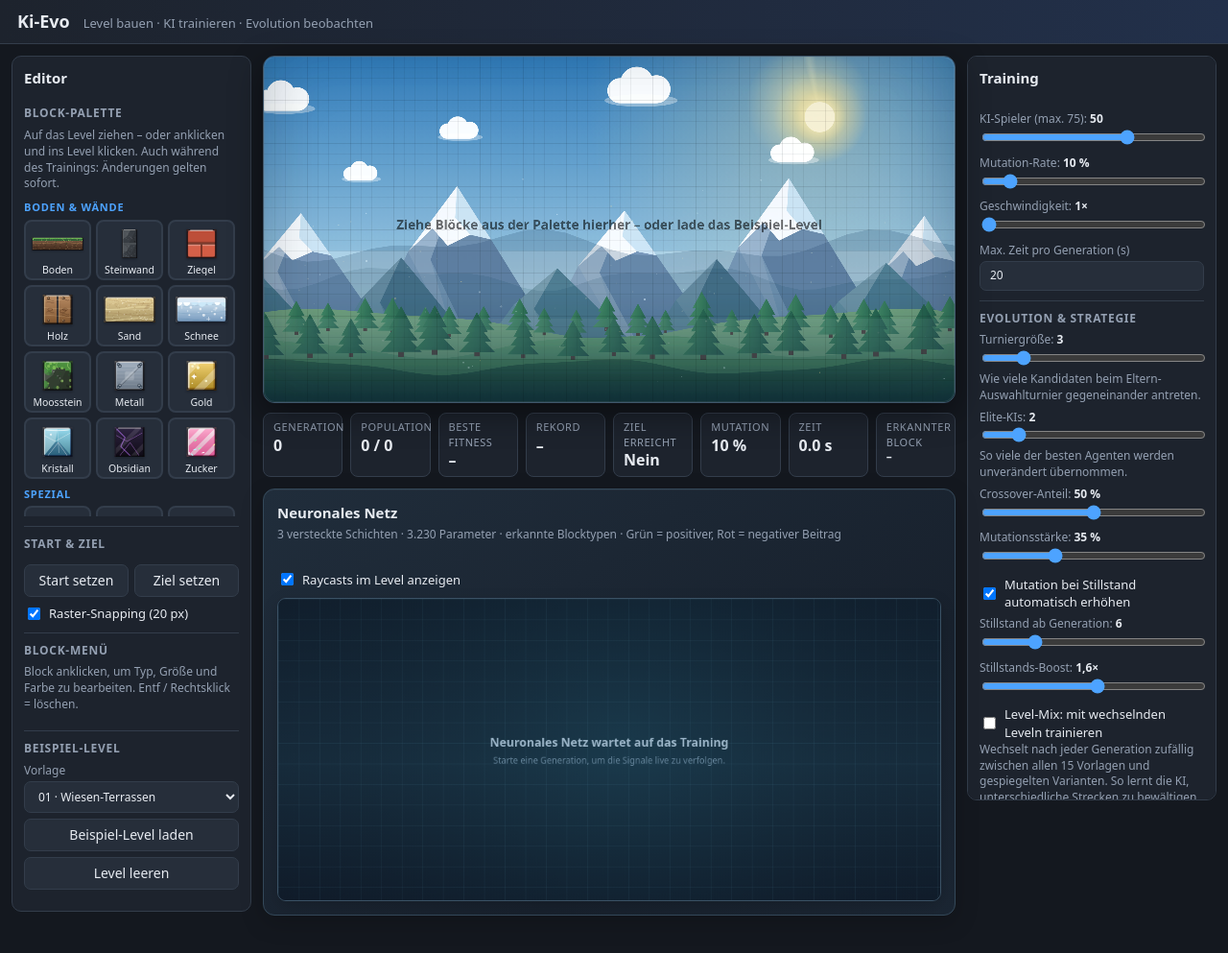
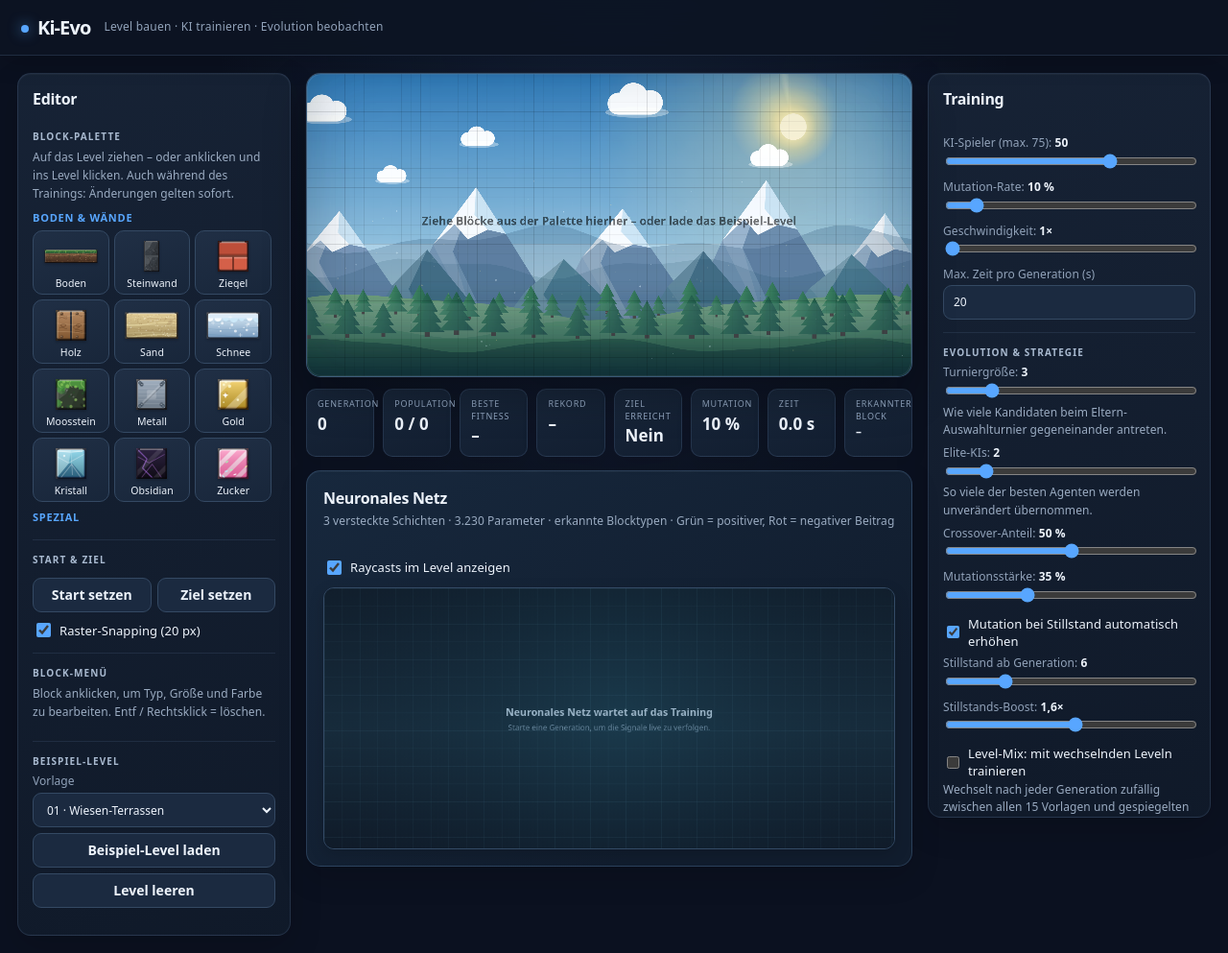
Before and after one commit to Benninator11/Ki-Evo, a website with bundled scripts: page index.html in a window 1280 px wide. Shown: the whole page at 96% size. Before the commit the page ends 966 px from the top, so only its background shows below. Built offline with nearby package versions, Linux system fonts and the light colour scheme; animation ran at ten frames a second.

Commit message:
Polish Ki-Evo interface styling

```diff
--- a/css/style.css
+++ b/css/style.css
@@ -126,3 +126,178 @@ input[type=range] { width: 100%; accent-color: var(--accent); }
 #controlPanel { max-height: calc(100vh - 24px); overflow-y: auto; scrollbar-width: thin; }
 #controlPanel .hint { margin: 1px 0 5px; }
 #controlPanel input[type=number] { width: 100%; margin-top: 2px; }
+
+
+/* Professional UI refinement */
+:root {
+  color-scheme: dark;
+  --bg: #0b1120;
+  --panel: #131d2d;
+  --panel-2: #1b2940;
+  --line: #293a52;
+  --text: #edf3fb;
+  --muted: #91a2b9;
+  --accent: #58a6ff;
+  --good: #42d392;
+  --bad: #fb7185;
+  --gold: #f5c451;
+}
+html, body {
+  min-height: 100%;
+  background:
+    radial-gradient(ellipse at 50% -18%, rgba(61,111,174,.18), transparent 48%),
+    var(--bg);
+  letter-spacing: .005em;
+}
+body { font-size: 14px; }
+.topbar {
+  position: sticky;
+  top: 0;
+  z-index: 20;
+  min-height: 58px;
+  padding: 12px 22px;
+  align-items: center;
+  background: rgba(13, 21, 35, .9) !important;
+  border-bottom: 1px solid rgba(112,145,184,.2);
+  box-shadow: 0 8px 24px rgba(0,0,0,.16);
+  backdrop-filter: blur(18px);
+}
+.topbar h1 {
+  font-size: 20px;
+  font-weight: 760;
+  letter-spacing: -.045em;
+}
+.topbar h1::before {
+  content: "";
+  display: inline-block;
+  width: 8px;
+  height: 8px;
+  margin: 0 9px 2px 0;
+  border-radius: 50%;
+  background: var(--accent);
+  box-shadow: 0 0 14px rgba(88,166,255,.75);
+}
+.topbar .sub { font-size: 12px; letter-spacing: .02em; }
+.layout {
+  max-width: 1920px;
+  margin: 0 auto;
+  grid-template-columns: minmax(245px, 285px) minmax(0, 1fr) minmax(265px, 295px);
+  gap: 16px;
+  padding: 18px;
+}
+.panel {
+  background: linear-gradient(160deg, rgba(23,35,54,.98), rgba(16,26,42,.98));
+  border: 1px solid rgba(111,142,178,.2);
+  border-radius: 14px;
+  padding: 15px;
+  box-shadow: 0 12px 34px rgba(0,0,0,.16), inset 0 1px rgba(255,255,255,.035);
+}
+.panel h2, .network-heading h2 {
+  font-size: 16px;
+  font-weight: 700;
+  letter-spacing: -.02em;
+}
+.panel h3 {
+  color: #a9bad0;
+  font-size: 10px;
+  font-weight: 750;
+  letter-spacing: .11em;
+}
+.panel section { padding: 13px 0; border-color: rgba(112,145,184,.15); }
+.hint { line-height: 1.55; color: #9aabc1; }
+button, select, input[type=number], .filebtn {
+  min-height: 36px;
+  background: #1b2a40;
+  border: 1px solid #344963;
+  border-radius: 9px;
+  transition: border-color .16s ease, background .16s ease, transform .16s ease, box-shadow .16s ease;
+}
+button { font-weight: 560; }
+button:hover:not(:disabled), .filebtn:hover {
+  background: #243852;
+  border-color: #65adff;
+  box-shadow: 0 0 0 3px rgba(88,166,255,.09);
+}
+button:active:not(:disabled) { transform: translateY(1px); }
+button:focus-visible, select:focus-visible, input:focus-visible, .filebtn:focus-within {
+  outline: 2px solid var(--accent);
+  outline-offset: 2px;
+}
+.btn-primary {
+  background: linear-gradient(135deg, #61b0ff, #398be7);
+  border-color: #69b4ff;
+  color: #061629;
+  box-shadow: 0 5px 16px rgba(48,133,220,.2);
+}
+.btn-primary:hover:not(:disabled) {
+  background: linear-gradient(135deg, #82c1ff, #4c9bf0);
+}
+.btn-danger { color: #ffb3bc; }
+.palette { scrollbar-color: #405977 transparent; }
+.tile {
+  background: linear-gradient(160deg, #202f45, #18263a);
+  border: 1px solid #344963;
+  border-radius: 10px;
+  padding: 6px 3px 5px;
+  font-size: 10.5px;
+}
+.tile:hover { box-shadow: 0 5px 14px rgba(0,0,0,.18); }
+.stage { top: 76px; }
+.canvas-wrap {
+  border: 1px solid rgba(116,163,207,.42);
+  border-radius: 15px;
+  box-shadow: 0 18px 44px rgba(0,0,0,.28), 0 0 0 1px rgba(255,255,255,.025);
+}
+.infobar { gap: 9px; margin-top: 12px; }
+.infobar div {
+  padding: 9px 11px;
+  background: linear-gradient(155deg, #18263a, #121e30);
+  border: 1px solid rgba(112,145,184,.19);
+  border-radius: 10px;
+  box-shadow: 0 5px 16px rgba(0,0,0,.1);
+}
+.infobar span { font-size: 9px; letter-spacing: .09em; color: #91a5bf; }
+.infobar b { margin-top: 2px; font-size: 17px; font-weight: 720; }
+.network-panel {
+  margin-top: 14px;
+  padding: 17px;
+  background: linear-gradient(145deg, #17283d, #111d2e 75%);
+  border: 1px solid rgba(112,157,201,.25);
+  border-radius: 15px;
+  box-shadow: 0 12px 30px rgba(0,0,0,.15), inset 0 1px rgba(255,255,255,.035);
+}
+#network {
+  border-color: #344b66;
+  border-radius: 11px;
+  background: #0d1929;
+}
+#chart {
+  background: #101d30;
+  border-color: #344963;
+  border-radius: 10px;
+}
+#controlPanel { scrollbar-color: #405977 transparent; }
+input[type=range] { cursor: pointer; accent-color: var(--accent); }
+input[type=checkbox] { accent-color: var(--accent); width: 15px; height: 15px; }
+.toast {
+  padding: 9px 16px;
+  border-radius: 10px;
+  border-color: #49627e;
+  box-shadow: 0 8px 24px rgba(0,0,0,.28);
+}
+@media (max-width: 1180px) {
+  .layout { grid-template-columns: minmax(220px, 260px) minmax(0, 1fr); }
+  #controlPanel { grid-column: 1 / -1; max-height: none; }
+  #controlPanel section { display: block; }
+}
+@media (max-width: 760px) {
+  .layout { display: flex; flex-direction: column; padding: 10px; gap: 12px; }
+  .panel, .stage { width: 100%; }
+  .stage { order: -1; position: static; }
+  .topbar { position: relative; padding: 11px 14px; flex-wrap: wrap; gap: 5px 12px; }
+  .infobar { grid-template-columns: repeat(2, minmax(0, 1fr)); }
+  .network-panel { padding: 12px; }
+}
+@media (prefers-reduced-motion: reduce) {
+  *, *::before, *::after { scroll-behavior: auto !important; transition-duration: .01ms !important; animation-duration: .01ms !important; }
+}
```
